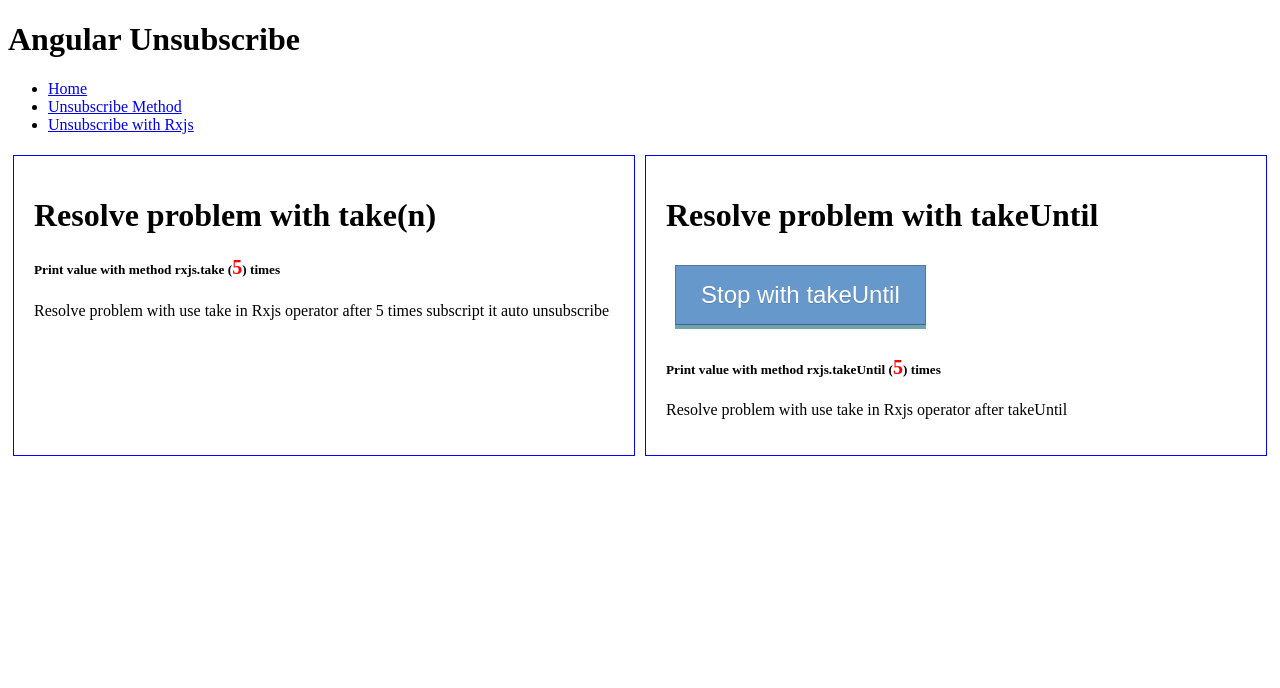
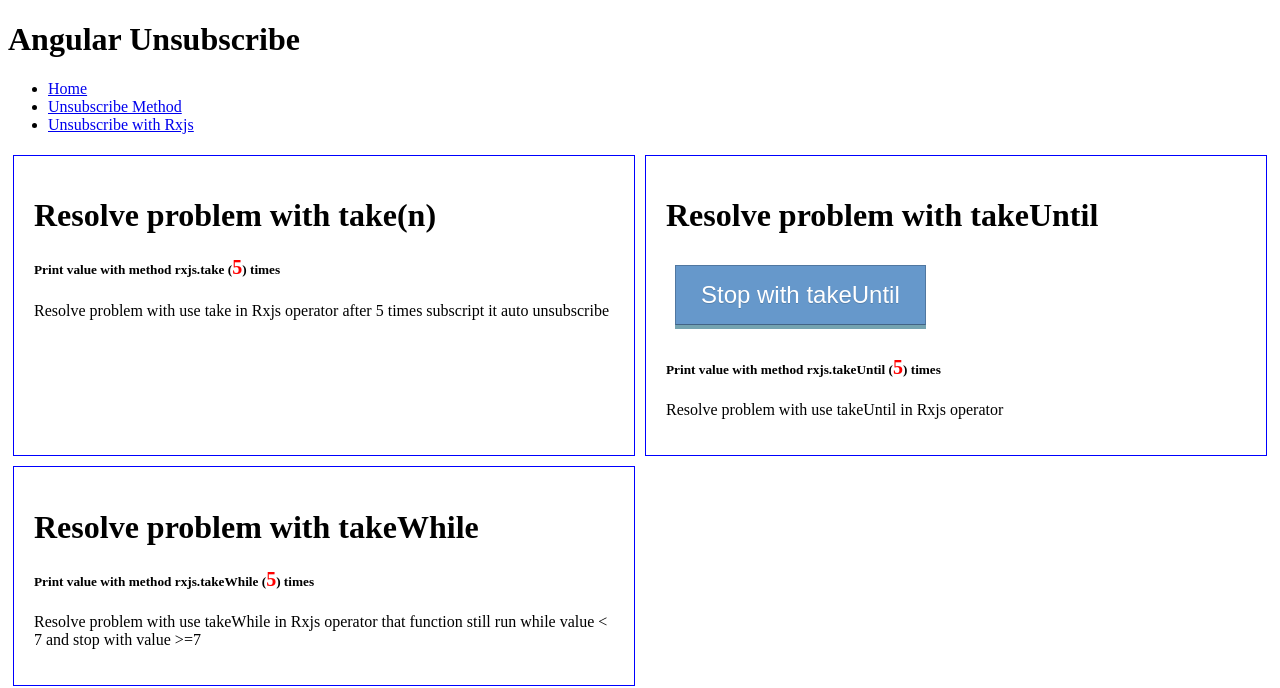
Before and after one commit to tangbinhlam/angular-auto-unsubscribe, an Angular app: page /uns-rxjs in a window 1280 px wide. Shown: the top 688 px of the page. Built offline with nearby package versions, Linux system fonts and the light colour scheme.

Commit message:
Resolve problem with "takeWhile" Rxjs operation

```diff
--- a/src/app/unsubscribe-use-rxjs/unsubscribe-use-rxjs.component.html
+++ b/src/app/unsubscribe-use-rxjs/unsubscribe-use-rxjs.component.html
@@ -9,7 +9,12 @@
     <h1> Resolve problem with takeUntil</h1>
     <button class="btn blue" (click)="onClickSopWithTakeUntil()">Stop with takeUntil</button>
     <h5 >Print value with method rxjs.takeUntil (<span>{{takeUntilCount}}</span>) times</h5>
-    <p>Resolve problem with use take in Rxjs operator after takeUntil</p>
+    <p>Resolve problem with use takeUntil in Rxjs operator</p>
   </div>
 
+  <div class="item">
+    <h1> Resolve problem with takeWhile</h1>
+    <h5 >Print value with method rxjs.takeWhile (<span>{{takeWhileCount}}</span>) times</h5>
+    <p>Resolve problem with use takeWhile in Rxjs operator that function still run while value < 7 and stop with value >=7 </p>
+  </div>
 </div>
--- a/src/app/unsubscribe-use-rxjs/unsubscribe-use-rxjs.component.ts
+++ b/src/app/unsubscribe-use-rxjs/unsubscribe-use-rxjs.component.ts
@@ -27,6 +27,8 @@ export class UnsubscribeUseRxjsComponent implements OnInit {
   notifier = new Subject();
   takeUntilCount = 0;
 
+  takeWhileCount = 0;
+
   constructor() {}
 
   ngOnInit(): void {
@@ -49,6 +51,14 @@ export class UnsubscribeUseRxjsComponent implements OnInit {
         this.takeUntilCount++;
         console.log(printValue);
       });
+
+    this.subcriptionTakeWhile = interval(1000)
+      .pipe(takeWhile((value) => value < 7))
+      .subscribe((value) => {
+        const printValue = `Print value with method rxjs.takeWhile ${value}`;
+        this.takeWhileCount++;
+        console.log(printValue);
+      });
     /*
     this.subcriptionTake = interval(1000).subscribe((value) => {
       console.log(`Print value with method rxjs.takeWhile ${value}`);
```
